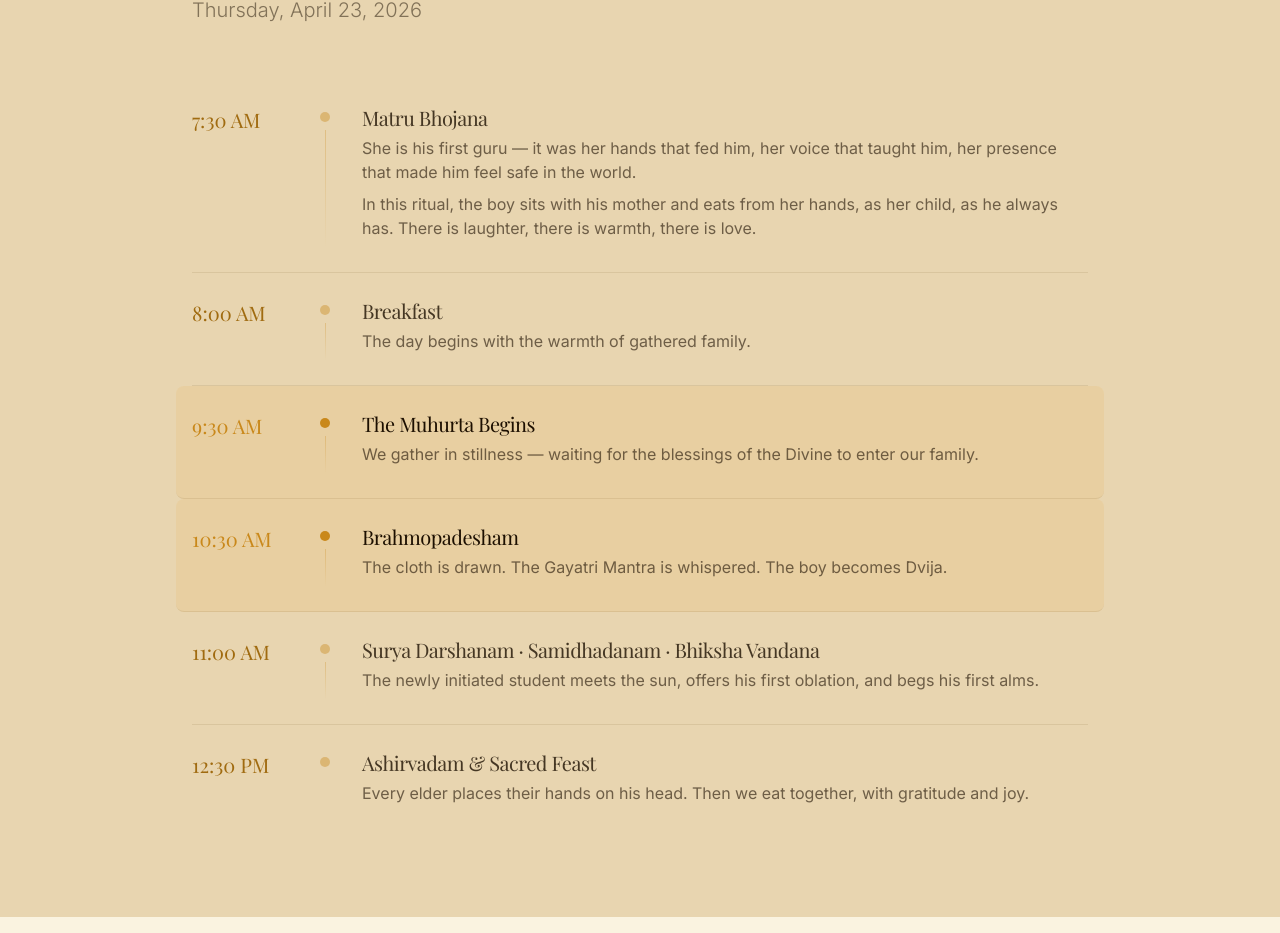
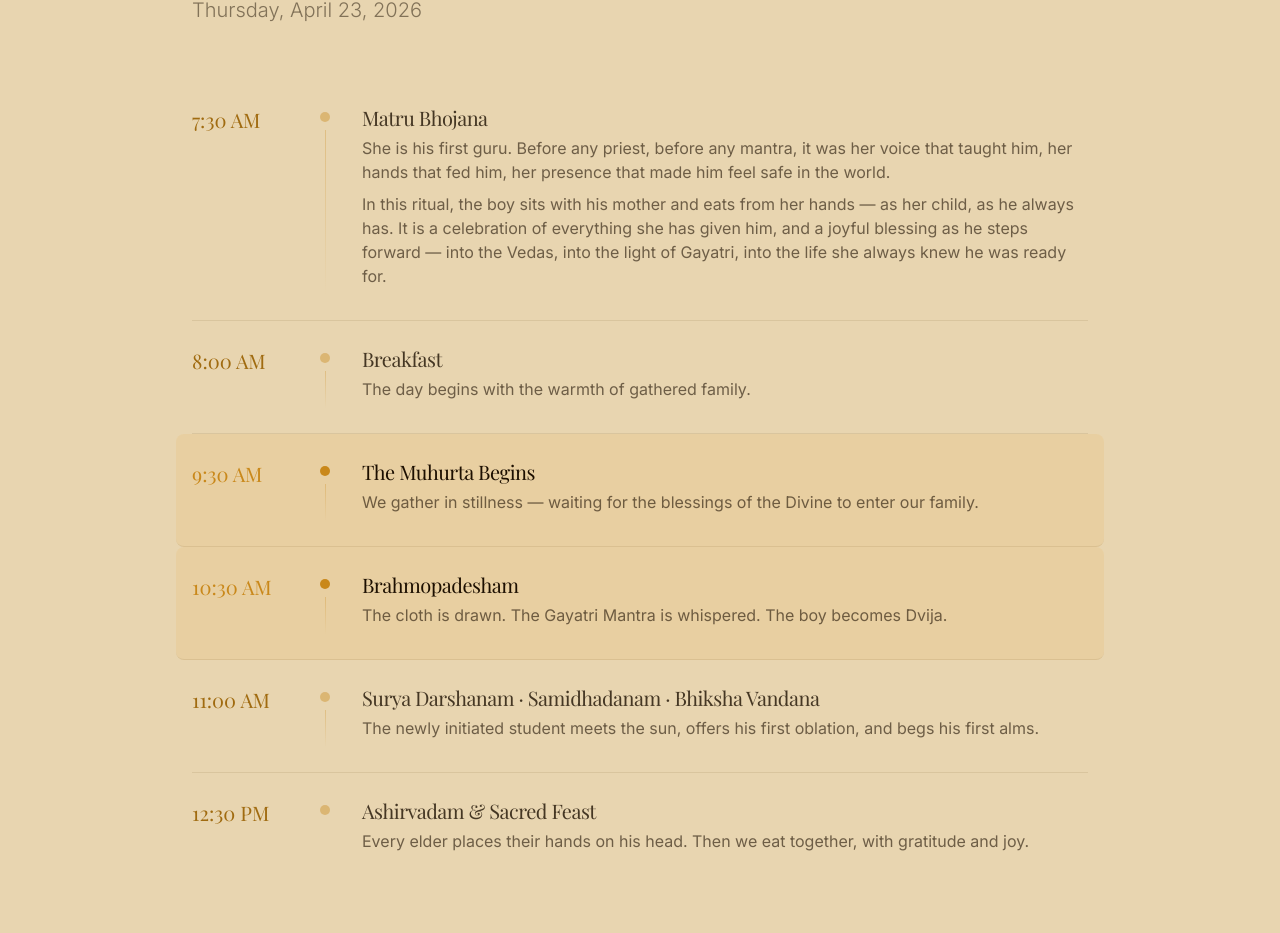
Before and after one commit to shreyasananth-3/Upanayanam, a React (Vite) app: page / in a window 1280 px wide. Shown: the part 1834-2767 px from the top of the page. Built offline with nearby package versions, Linux system fonts and the light colour scheme.

Commit message:
Sync Matru Bhojana wording between schedule and ceremony page

```diff
--- a/src/data/eventData.js
+++ b/src/data/eventData.js
@@ -26,8 +26,8 @@ export const eventData = {
 			time: '7:30 AM',
 			event: 'Matru Bhojana',
 			description: [
-				'She is his first guru — it was her hands that fed him, her voice that taught him, her presence that made him feel safe in the world.',
-				'In this ritual, the boy sits with his mother and eats from her hands, as her child, as he always has. There is laughter, there is warmth, there is love.',
+				'She is his first guru. Before any priest, before any mantra, it was her voice that taught him, her hands that fed him, her presence that made him feel safe in the world.',
+				'In this ritual, the boy sits with his mother and eats from her hands — as her child, as he always has. It is a celebration of everything she has given him, and a joyful blessing as he steps forward — into the Vedas, into the light of Gayatri, into the life she always knew he was ready for.',
 			],
 		},
 		{
```
